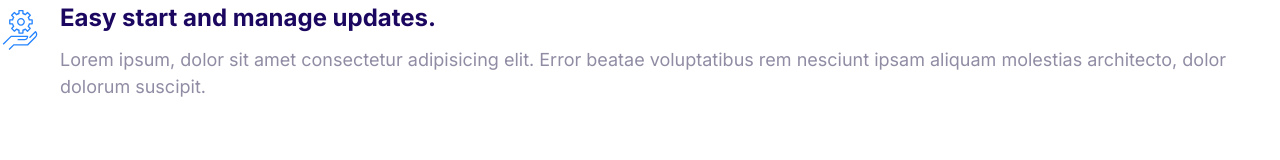
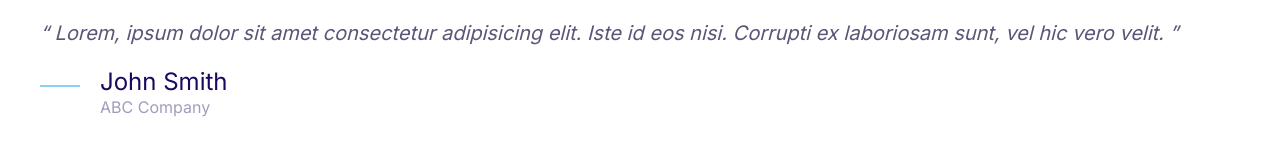
Before and after one commit to welivitahirantha/Travler, a plain HTML site: page index.html in a window 1280 px wide. Drawn offline with Linux system fonts and the light colour scheme.

Commit message:
build the quote component.

```diff
--- a/css/styles.css
+++ b/css/styles.css
@@ -4,6 +4,7 @@
   --color-accent: #ff3400;
   --color-headings: #1b0760;
   --color-body: #918ca4;
+  --color-body-darker: #5c5577;
   --color-border: #ccc;
   --border-radius: 30px;
 }
@@ -388,3 +389,53 @@ a {
 .media_image {
   margin-top: 1rem;
 }
+
+/* quotes */
+
+.quote {
+  font-size: 3rem;
+  font-style: italic;
+  color: var(--color-body-darker);
+  line-height: 1.3;
+}
+
+.quote_text::before {
+  content: open-quote;
+}
+
+.quote_text::after {
+  content: close-quote;
+}
+
+.quote_author {
+  font-size: 3rem;
+  font-weight: 500;
+  font-style: normal;
+  margin-bottom: 0;
+}
+
+.quote_organization {
+  color: var(--color-headings);
+  opacity: 0.4;
+  font-size: 2rem;
+  font-style: normal;
+}
+
+.quote_line {
+  position: relative;
+  bottom: 10px;
+}
+
+@media screen and (min-width: 1024px) {
+  .quote {
+    font-size: 2rem;
+  }
+
+  .quote_author {
+    font-size: 2.4rem;
+  }
+
+  .quote_organization {
+    font-size: 1.6rem;
+  }
+}
--- a/index.html
+++ b/index.html
@@ -14,20 +14,24 @@
     <link rel="stylesheet" href="css/styles.css" />
   </head>
   <body>
+    <blockquote class="quote">
+      <p class="quote_text">
+        Lorem, ipsum dolor sit amet consectetur adipisicing elit. Iste id eos
+        nisi. Corrupti ex laboriosam sunt, vel hic vero velit.
+      </p>
+      <footer>
         <div class="media">
           <div class="media_image">
-        <svg class="icon icon--primary">
-          <use xlink:href="images/sprite.svg#snap"></use>
+            <svg class="icon icon--primary quote_line">
+              <use xlink:href="images/sprite.svg#line"></use>
             </svg>
           </div>
           <div class="media_body">
-        <h3 class="media_title">Easy start and manage updates.</h3>
-        <p>
-          Lorem ipsum, dolor sit amet consectetur adipisicing elit. Error beatae
-          voluptatibus rem nesciunt ipsam aliquam molestias architecto, dolor
-          dolorum suscipit.
-        </p>
+            <h3 class="media_title quote_author">John Smith</h3>
+            <p class="quote_organization">ABC Company</p>
           </div>
         </div>
+      </footer>
+    </blockquote>
   </body>
 </html>
```
Also changed, not shown: components/quote.html (added, +19 -0 lines). Lines whose indentation alone changed are shown as unchanged.
